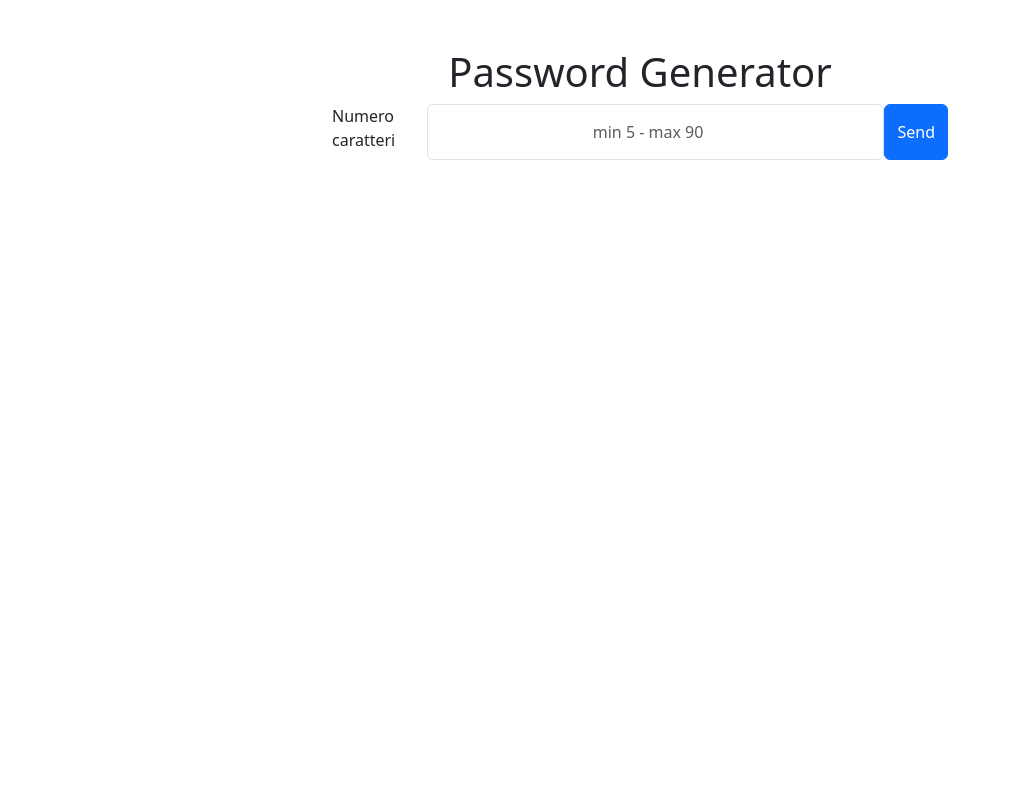
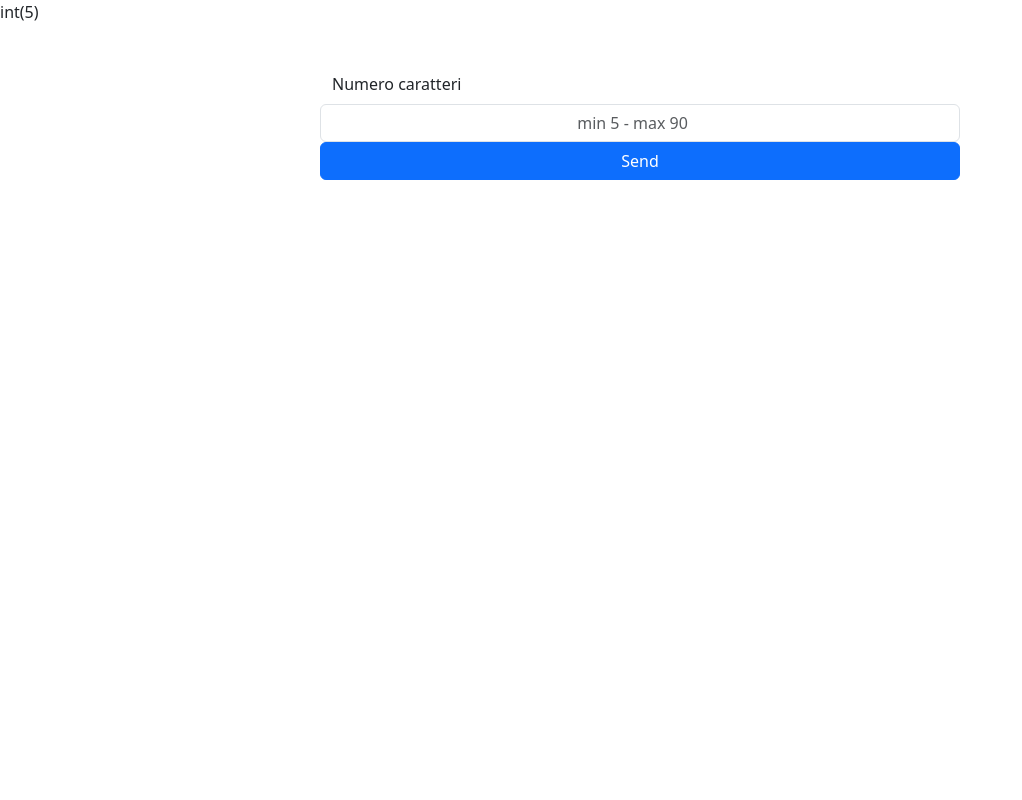
Before and after one commit to nabilmoutahir/php-strong-password-generator, a PHP site: page / in a window 1280 px wide. Shown: the whole page, without its empty margins (0-1022 px from the left). Run offline with PHP 8.4, Linux system fonts and the light colour scheme; data that the repository does not hold is empty.

Commit message:
fix data

```diff
--- a/index.php
+++ b/index.php
@@ -1,28 +1,19 @@
 <?php
 
+    // LUNGHEZZA PASSWORD
+    $password_len = !empty($_GET["pass-len"]) ? $_GET['pass-len'] : 5;
+
+    var_dump($password_len);
+
     // ARRAY CARATTERI
-    $characters=['A', 'B', 'C', 'D', 'E', 'F', 'G', 'H', 'I', 'J', 'K', 'L', 'M', 'N', 'O', 'P', 'Q', 'R', 'S', 'T', 'U', 'V', 'W', 'X', 'Y', 'Z',
+    $characters=[
+        'A', 'B', 'C', 'D', 'E', 'F', 'G', 'H', 'I', 'J', 'K', 'L', 'M', 'N', 'O', 'P', 'Q', 'R', 'S', 'T', 'U', 'V', 'W', 'X', 'Y', 'Z',
         'a', 'b', 'c', 'd', 'e', 'f', 'g', 'h', 'i', 'j', 'k', 'l', 'm', 'n', 'o', 'p', 'q', 'r', 's', 't', 'u', 'v', 'w', 'x', 'y', 'z',
-                0, 1, 2, 3, 4, 5, 6, 7, 8, 9,
         '!', '@', '#', '$', '%', '^', '&', '*', '(', ')', '-', '_', '+', '=', '{', '}', '[', ']', '|', ':', ';', '"', "'",'<', '>', ',', '.', '?', '/'
+        ,0, 1, 2, 3, 4, 5, 6, 7, 8, 9,
     ];
 
-
-    // PASSWORD LENGTH DAL FORM
-    $password_len = !empty($_GET['pass-length']);
-
-
-
-
 ?>
-
-
-
-
-
-
-
-
 
 
 
@@ -42,29 +33,28 @@
 
     <div class="d-flex justify-content-center align-content-center">
 
-        <form method="get" action="" class="row col-6 mt-5">
+        <form method="GET" action="" class="row col-6 mt-5">
 
-            <h1 class="text-center">Password Generator</h1>
 
-            <div class="mb-3 d-flex">
 
             <label class="form-label">Numero caratteri</label>
-                <input type="number" placeholder="min 5 - max 90" min="5" max="90" class="form-control text-center" name="pass-length">
-                <button type="button" class="btn btn-primary">Send</button>
 
-            </div>
+            <input type="number" name="pass-len" placeholder="min 5 - max 90" min="5" max="90" class="form-control text-center">
 
-
+            <button class="btn btn-primary">Send</button>
         </form>
 
-
+        <div>
+            <!-- <?php echo $new ?>  -->
+        </div>
     </div>
 
 
 
     <script src="https://cdn.jsdelivr.net/npm/bootstrap@5.3.3/dist/js/bootstrap.bundle.min.js"
         integrity="sha384-YvpcrYf0tY3lHB60NNkmXc5s9fDVZLESaAA55NDzOxhy9GkcIdslK1eN7N6jIeHz"
-        crossorigin="anonymous"></script>
+        crossorigin="anonymous">
+    </script>
 
 </body>
 
```
Lines whose indentation alone changed are shown as unchanged.
